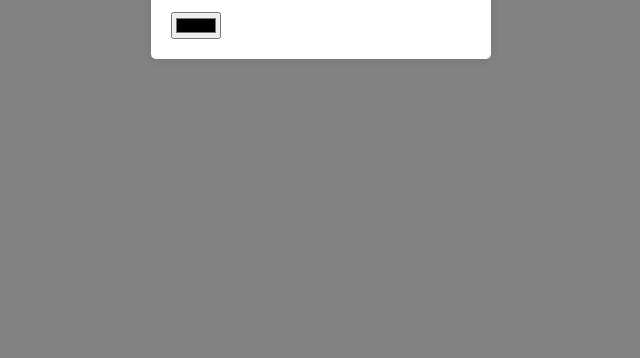
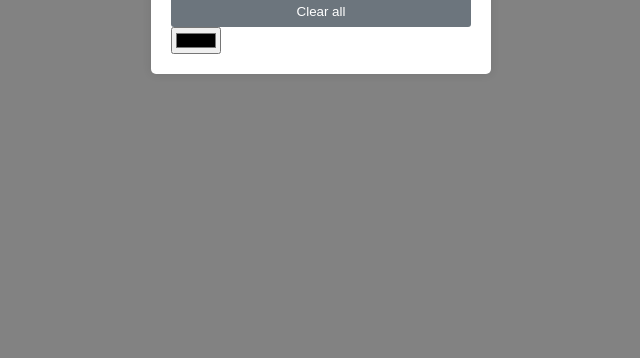
Before and after one commit to shngnskrn/todo-app-project, a website built with Vite: page index.html in a window 1280 px wide. Shown: the part 442-800 px from the top of the page, without its empty margins (319-959 px from the left). Built offline with nearby package versions, Linux system fonts and the light colour scheme.

Commit message:
feat: add button to clear all todos

```diff
--- a/index.html
+++ b/index.html
@@ -20,6 +20,8 @@
 
       </ul>
 
+      <button id="clear-btn">Clear all</button>
+
       <input type="color" id="colorPicker">
     </div>
 
--- a/src/main.ts
+++ b/src/main.ts
@@ -103,5 +103,13 @@ const toggleTodo = (id:number):void => {
     renderTodos()
 }
 
+// Removes all todos from the list and from local storage
+const clearButton = document.getElementById('clear-btn') as HTMLButtonElement
+clearButton.addEventListener('click', () => {
+    todos = []
+    renderTodos()
+    localStorage.removeItem('todos')
+})
+
 // Draw the saved todos when the page loads - must be at the end so all functions exist
 renderTodos();
--- a/src/style.css
+++ b/src/style.css
@@ -103,3 +103,13 @@ h1 {
   text-decoration: line-through;
   color: #888;
 }
+
+#clear-btn {
+  width: 100%;
+  padding: 8px;
+  border: none;
+  background: #6c757d;
+  color: #fff;
+  border-radius: 3px;
+  cursor: pointer;
+}
```
